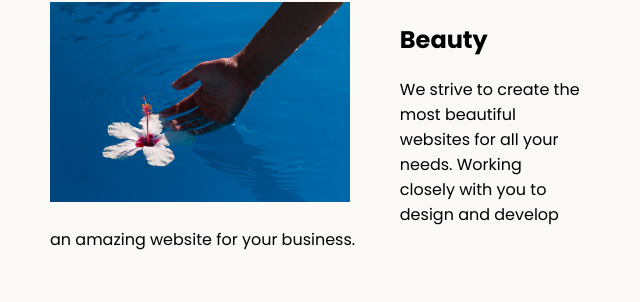
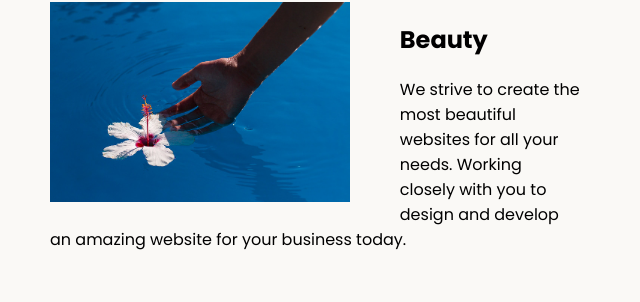
Before and after one commit to tolera1ed01/Responsiveness, a plain HTML site: page index.html in a window 1280 px wide. Shown: the part 448-750 px from the top of the page, 0-640 px from the left. Drawn offline with Linux system fonts and the light colour scheme.

Commit message:
Update index.html

```diff
--- a/index.html
+++ b/index.html
@@ -20,7 +20,7 @@
       <p class="card-text">We strive to create the most beautiful websites for all your needs. Working closely with you
         to
         design and
-        develop an amazing website for your business.</p>
+        develop an amazing website for your business today.</p>
     </div>
 
     <div class="right card"><img class="tile-image" src="./assets/images/construction.jpg" alt="metal structure">
```
